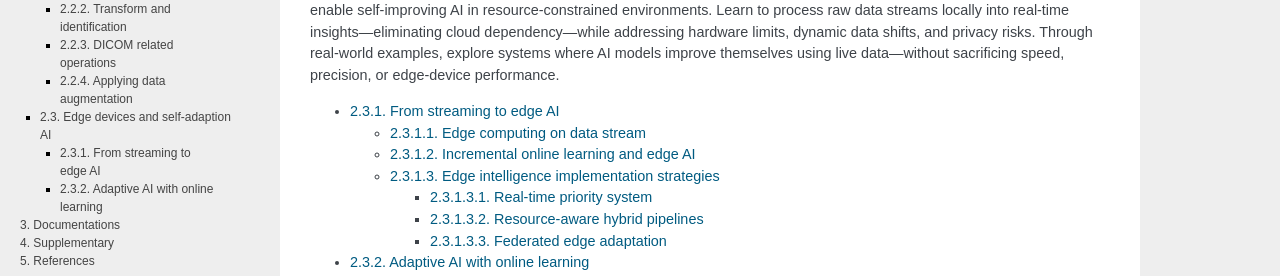
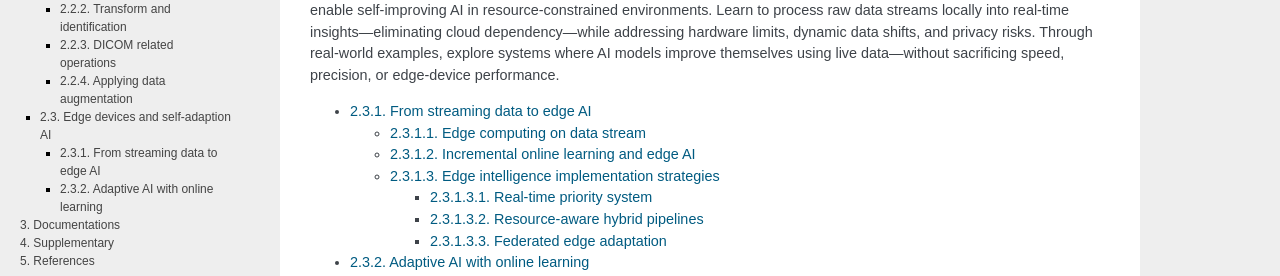
Before and after one commit to CubicZebra/informatics, a Sphinx documentation site: the page built from docs/source/tutorial/tut_main.rst, in a window 1280 px wide and 900 px high, scrolled down 731 px. Shown: the part 260-536 px from the top of the window. Built offline with Sphinx 7.4.7, drawn with Linux system fonts in a browser that asks for light colours; the version number could not be read and is left out.

```diff
--- a/docs/source/tutorial/tut_edge.rst
+++ b/docs/source/tutorial/tut_edge.rst
@@ -91,8 +91,6 @@
 _`Resource-aware hybrid pipelines`
 ~~~~~~~~~~~~~~~~~~~~~~~~~~~~~~~~~~
 
-.. need deepseek generation like `Real-time priority system` here.
-
 Balancing immediate inference needs with periodic model refinement requires hybrid architectures that dynamically
 allocate resources based on operational context (e.g., power availability, CPU load). These pipelines prioritize
 critical tasks while opportunistically utilizing idle resources for model improvement. Its technical mechanisms
@@ -106,8 +104,6 @@
 
 The template in :numref:`dynamic priority scheduling` enforces these requirements through thread-safe queues and
 modular processing:
-
-The :numref:`dynamic priority scheduling` operationalizes this strategy through three key components:
 
 .. code-block:: python
    :caption: dynamic priority scheduling
--- a/docs/source/tutorial/tut_main.rst
+++ b/docs/source/tutorial/tut_main.rst
@@ -37,7 +37,7 @@
 data—without sacrificing speed, precision, or edge-device performance.
 
 .. toctree::
-   From streaming to edge AI <tut_edge>
+   From streaming data to edge AI <tut_edge>
    Adaptive AI with online learning <tut_online>
 
 ----
```
Also changed, not shown: 7 other files.
